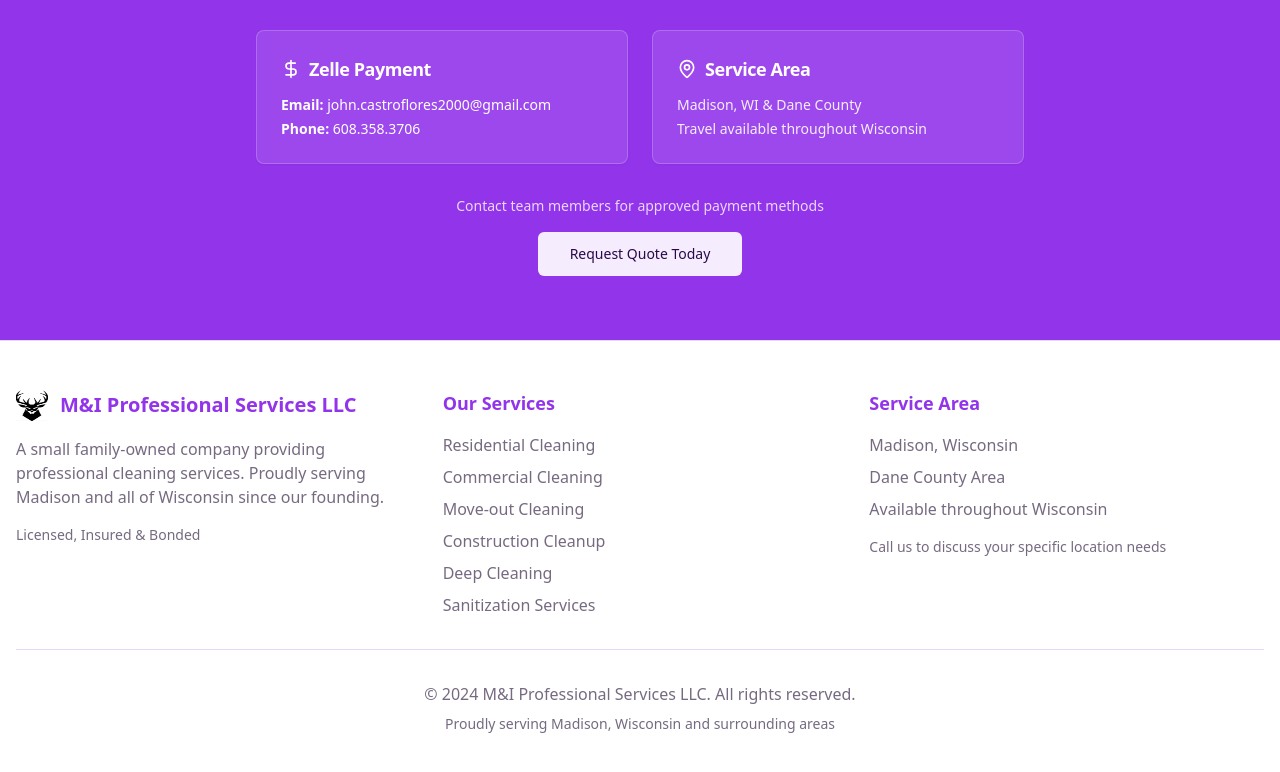
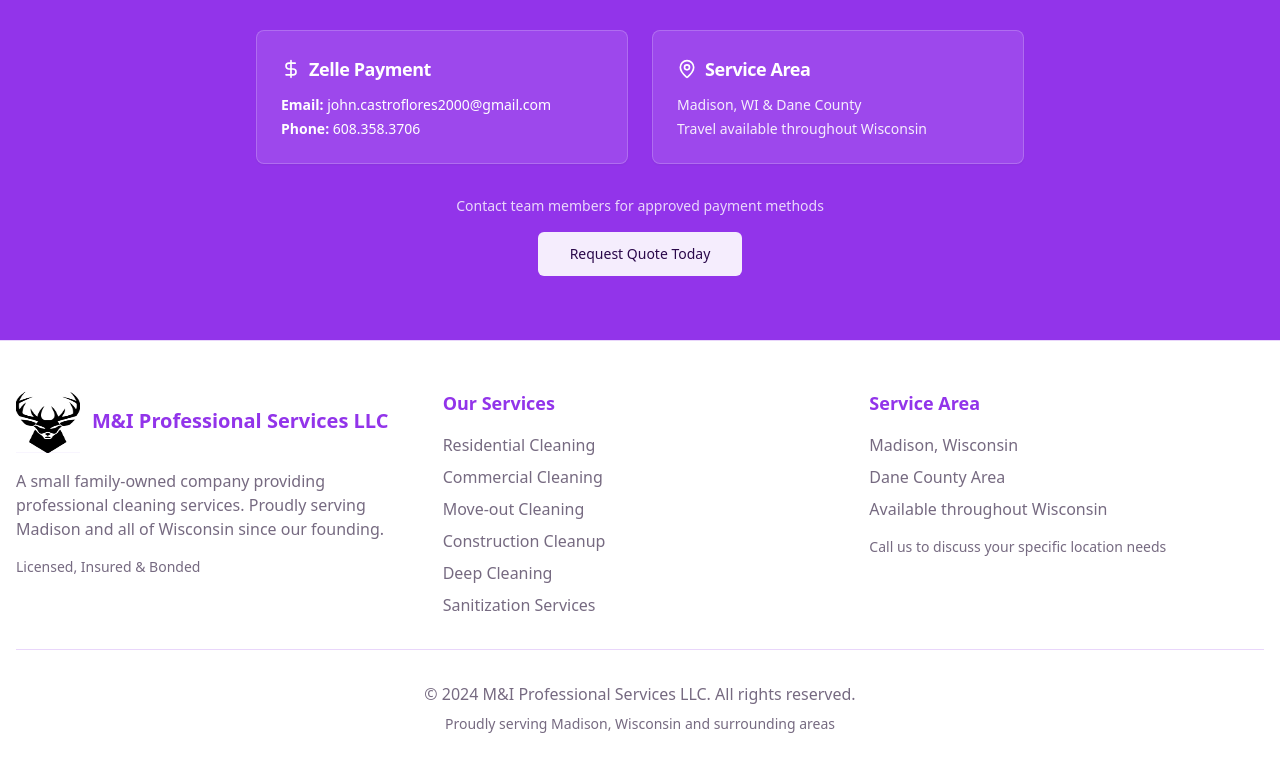
Before and after one commit to John-Ecu/mi-madison, a React (Vite) app: page / in a window 1280 px wide. Shown: the part 7584-8356 px from the top of the page. Built offline with nearby package versions, Linux system fonts and the light colour scheme.

Commit message:
Fix: Make deer logo same size

```diff
--- a/src/components/Footer.tsx
+++ b/src/components/Footer.tsx
@@ -7,7 +7,7 @@ const Footer = () => {
         <div className="grid md:grid-cols-3 gap-8">
           <div>
             <div className="flex items-center mb-4">
-              <DeerIcon className="w-8 h-8 text-primary mr-3" />
+              <DeerIcon className="w-16 h-16 mr-3" />
               <h3 className="text-xl font-bold text-primary">M&I Professional Services LLC</h3>
             </div>
             <p className="text-muted-foreground mb-4">
```
